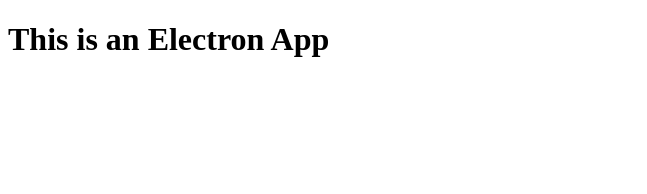
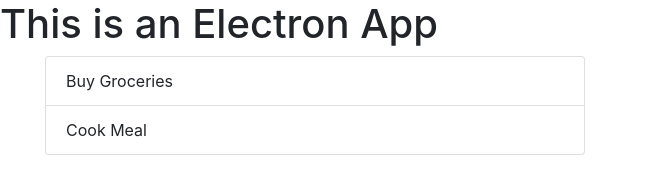
Before and after one commit to PaulKrznaric/Electron-TS-PoC, an Electron app: page index.html in a window 1200 px wide. Shown: the whole page, without its empty margins (0-647 px from the left). Drawn offline with nearby package versions, Linux system fonts and the light colour scheme.

Commit message:
Updated index.html to have a todolist

```diff
--- a/index.html
+++ b/index.html
@@ -4,11 +4,26 @@
 <head>
     <meta charset="UTF-8">
     <meta name="" viewpoer" content="width=device-width, initial-scale=1.0">
+    <link rel="stylesheet" href="https://cdn.jsdelivr.net/npm/bootstrap@4.5.3/dist/css/bootstrap.min.css"
+        integrity="sha384-TX8t27EcRE3e/ihU7zmQxVncDAy5uIKz4rEkgIXeMed4M0jlfIDPvg6uqKI2xXr2" crossorigin="anonymous">
     <title>My Electron App</title>
 </head>
 
 <body>
     <h1> This is an Electron App </h1>
+    <div class="container">
+        <div class="row">
+            <div class="col-md-6">
+                <ul id="list" class="list-group">
+                    <li class="list-group-item">Buy Groceries</li>
+                    <li class="list-group-item">Cook Meal</li>
+                </ul>
+            </div>
+
+            <div class="col-md-6">
+            </div>
+        </div>
+    </div>
 </body>
 
 </html>
```
